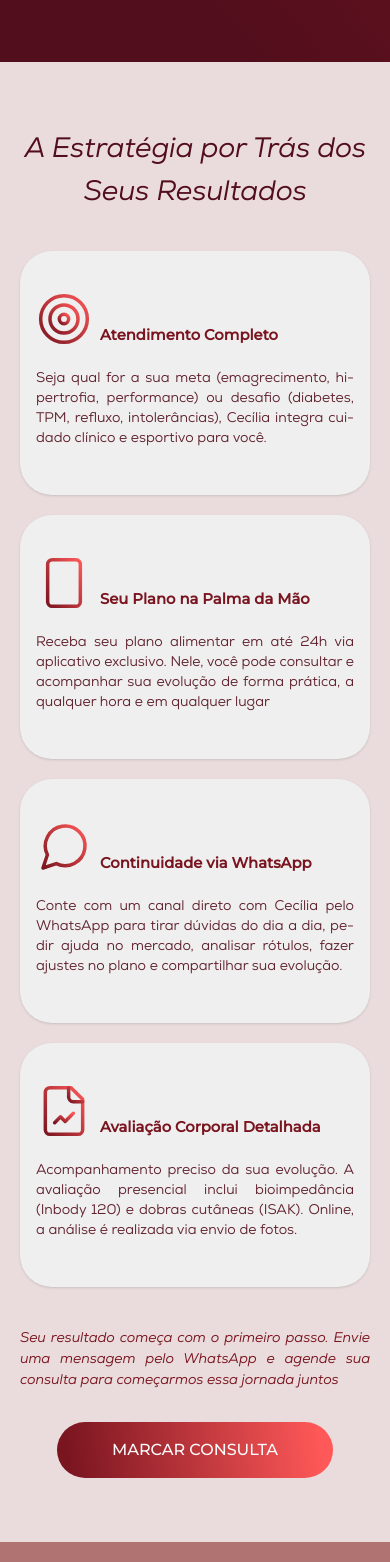
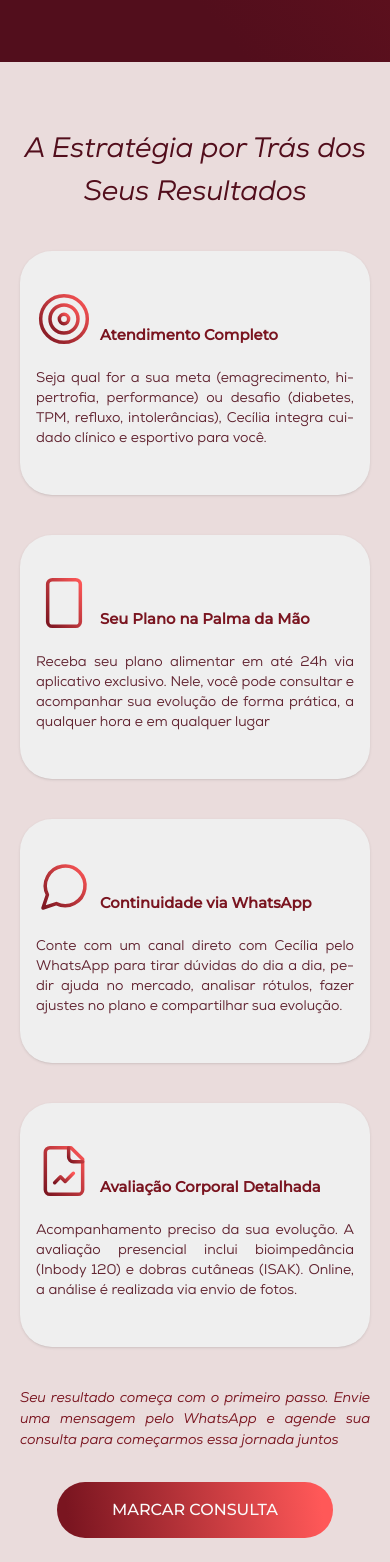
Before and after one commit to CaduFalcaoT/nutri-lp, a Next.js app: page / in a window 390 px wide. Shown: the part 1486-3048 px from the top of the page. Built offline with nearby package versions, Linux system fonts and the light colour scheme.

Commit message:
features effect mobile

```diff
--- a/src/components/featuressection/featurecard.tsx
+++ b/src/components/featuressection/featurecard.tsx
@@ -4,14 +4,16 @@ const FeatureCard = ({
   title = "",
   description = "",
   icon = false,
+  className = "",
 }: {
   title: string;
   description: string;
   icon: ReactNode;
+  className?: string;
 }) => {
   return (
     <div
-      className={`relative flex w-full flex-col gap-5 overflow-hidden rounded-4xl border border-none bg-[#EFEFEF] px-4 py-10 pb-12 shadow-sm transition-all duration-300 ease-in-out sm:items-center sm:gap-6 sm:hover:-translate-y-3 sm:hover:bg-[#ffffff] xl:pt-14 xl:pb-18`}
+      className={`relative flex w-full flex-col gap-5 overflow-hidden rounded-4xl border border-none bg-[#EFEFEF] px-4 py-10 pb-12 shadow-sm transition-all duration-300 ease-in-out sm:items-center sm:gap-6 sm:hover:-translate-y-3 sm:hover:bg-[#ffffff] xl:pt-14 xl:pb-18 ${className}`}
     >
       <span className="flex items-end gap-2 sm:flex-col sm:items-center sm:gap-6">
         {icon}
--- a/src/components/featuressection/featuressection.tsx
+++ b/src/components/featuressection/featuressection.tsx
@@ -13,15 +13,19 @@ export default function FeaturesSection() {
     <>
       <IconGradientDefs />
       <div className="mx-auto flex w-full max-w-[1280px] flex-col px-5 py-16 sm:px-8">
-        <h2 className="text-brand-secondary text-center text-[7.2vw] italic sm:text-[5vw] xl:text-start xl:text-4xl">
+        <h2 className="text-brand-secondary hidden text-center text-[7.2vw] italic sm:text-[5vw] xl:inline xl:text-start xl:text-4xl">
           A Estratégia por Trás dos Seus Resultados
         </h2>
-        <div className="flex w-full flex-col gap-5 py-10 xl:flex-row xl:py-16">
+        <div className="flex w-full flex-col gap-10 py-10 xl:flex-row xl:gap-5 xl:py-16">
+          <h2 className="text-brand-secondary sticky top-11 -mt-10 text-center text-[7.2vw] italic sm:text-[5vw] xl:hidden">
+            A Estratégia por Trás dos Seus Resultados
+          </h2>
           <FeatureCard
             title="Atendimento Completo"
             description="Seja qual for a sua meta (emagrecimento, hipertrofia, performance)
             ou desafio (diabetes, TPM, refluxo, intolerâncias), Cecília integra
             cuidado clínico e esportivo para você."
+            className="sticky top-[calc(164px)] sm:top-[calc(200px)] xl:static xl:top-auto"
             icon={<IconTarget className="z-10 size-14 xl:size-16" />}
           />
           <FeatureCard
@@ -29,6 +33,7 @@ export default function FeaturesSection() {
             description="Receba seu plano alimentar em até 24h via aplicativo exclusivo.
             Nele, você pode consultar e acompanhar sua evolução de forma
             prática, a qualquer hora e em qualquer lugar"
+            className="sticky top-[calc(164px+20px)] sm:top-[calc(200px+20px)] xl:static xl:top-auto"
             icon={<IconSmartphone className="z-10 size-14 xl:size-16" />}
           />
           <FeatureCard
@@ -36,6 +41,7 @@ export default function FeaturesSection() {
             description="Conte com um canal direto com Cecília pelo WhatsApp para tirar
             dúvidas do dia a dia, pedir ajuda no mercado, analisar rótulos,
             fazer ajustes no plano e compartilhar sua evolução."
+            className="sticky top-[calc(164px+40px)] sm:top-[calc(200px+40px)] xl:static xl:top-auto"
             icon={<IconMessageCircle className="z-10 size-14 xl:size-16" />}
           />
           <FeatureCard
@@ -43,12 +49,13 @@ export default function FeaturesSection() {
             description="Acompanhamento preciso da sua evolução. A avaliação presencial
             inclui bioimpedância (Inbody 120) e dobras cutâneas (ISAK). Online,
             a análise é realizada via envio de fotos."
+            className="sticky top-[calc(164px+60px)] sm:top-[calc(200px+60px)] xl:static xl:top-auto"
             icon={<IconFileChartLine className="z-10 size-14 xl:size-16" />}
           />
         </div>
         <div className="flex w-full flex-col items-center justify-between gap-8 xl:flex-row xl:items-start xl:gap-0">
           {" "}
-          <p className="text-brand-primary max-w-[460px] text-justify text-[3.6vw] italic sm:text-[2vw] xl:text-base">
+          <p className="text-brand-primary max-w-[460px] text-justify text-[3.6vw] italic sm:max-w-[60%] sm:text-[2vw] xl:max-w-[460px] xl:text-base">
             Seu resultado começa com o primeiro passo. Envie uma mensagem pelo
             WhatsApp e agende sua consulta para começarmos essa jornada juntos
           </p>
```
